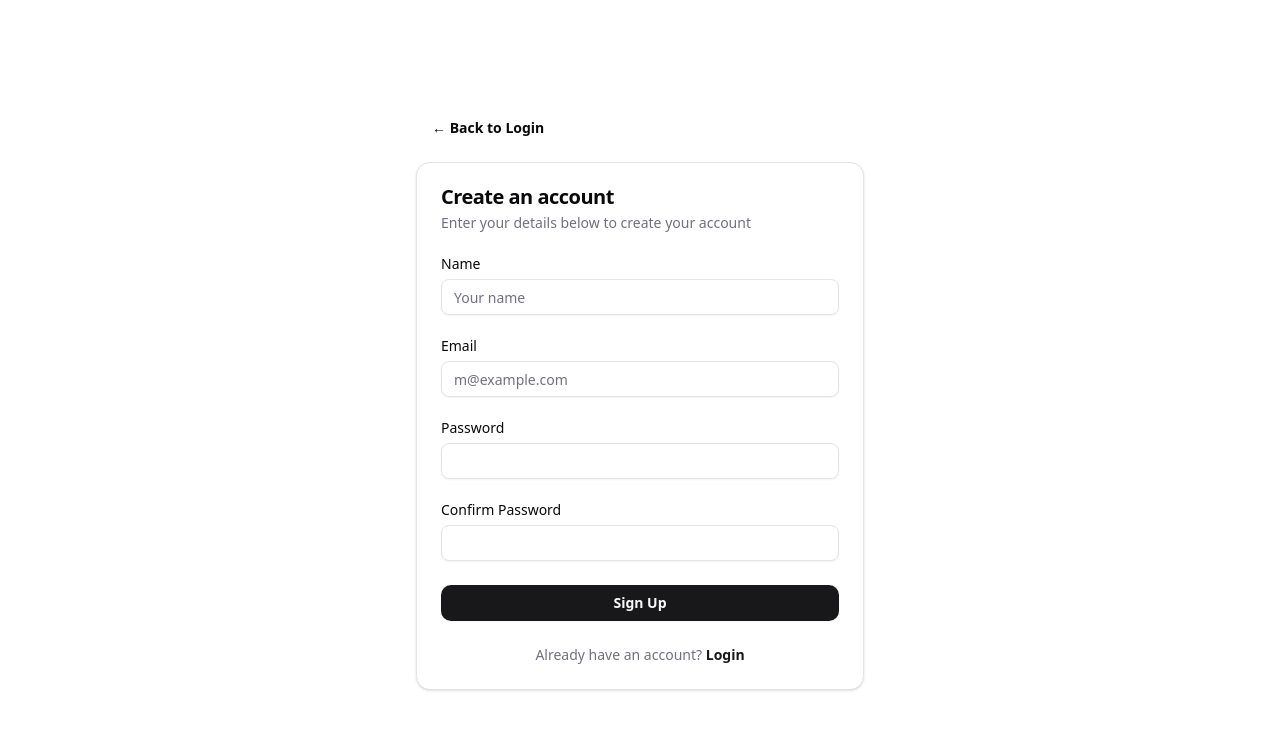
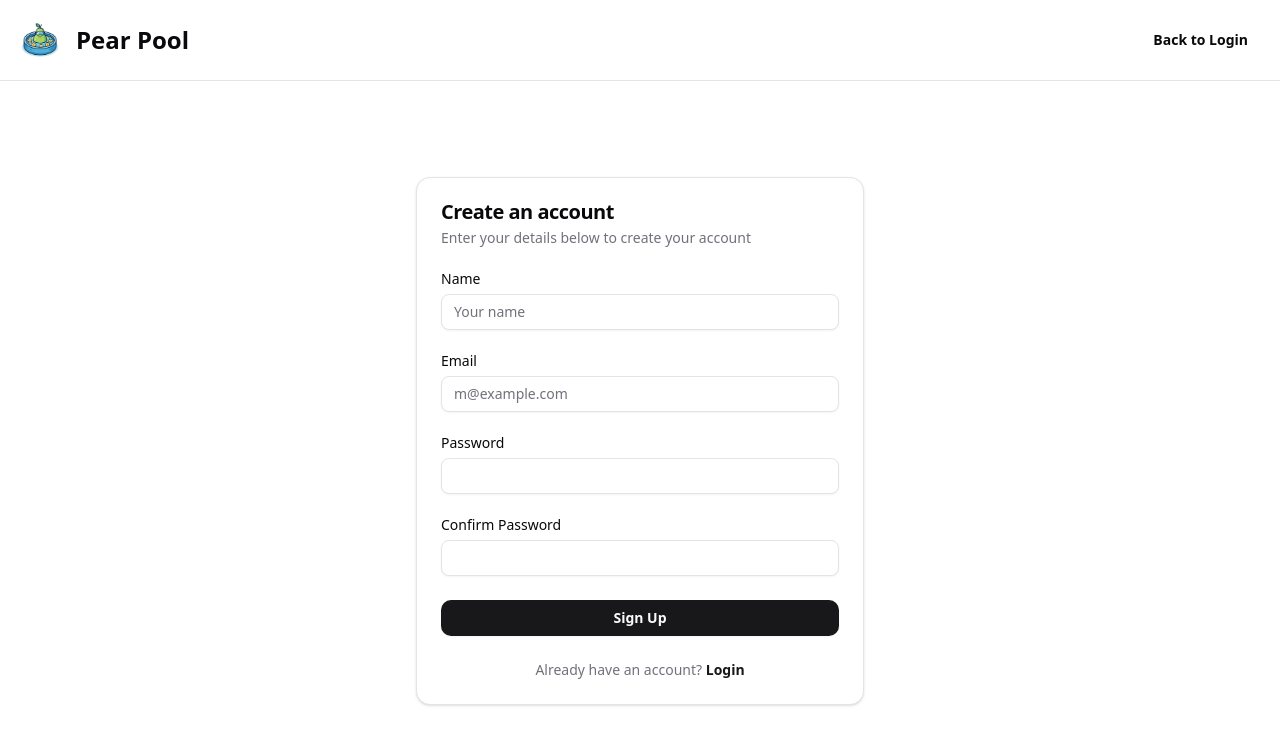
Before and after one commit to princhman/hyperliquid-hack, a SvelteKit app: page /signup in a window 1280 px wide. Shown: the top 744 px of the page. Built offline with nearby package versions, Linux system fonts and the light colour scheme.

Commit message:
fixed logo and other redundant buttons

```diff
--- a/src/routes/+page.svelte
+++ b/src/routes/+page.svelte
@@ -2,6 +2,7 @@
     import { Button } from "$lib/components/ui/button";
     import * as Card from "$lib/components/ui/card";
     import { goto } from "$app/navigation";
+    import pearPoolLogo from "$lib/assets/logo-no-bg.jpg";
     import {
         auth,
         isConnected,
@@ -164,9 +165,12 @@
         <div
             class="container mx-auto px-4 py-4 flex items-center justify-between"
         >
-            <h1 class="text-2xl font-bold">
-                <a href="/">Pear Pool</a>
-            </h1>
+            <div class="flex items-center">
+                <img src={pearPoolLogo} alt="Pear Pool Logo" class="h-12 w-12 mr-3 object-contain" />
+                <h1 class="text-2xl font-bold leading-none">
+                    <a href="/">Pear Pool</a>
+                </h1>
+            </div>
             <nav class="flex gap-4">
                 <Button variant="ghost" href="/how-it-works"
                     >How it Works</Button
--- a/src/routes/how-it-works/+page.svelte
+++ b/src/routes/how-it-works/+page.svelte
@@ -1,17 +1,19 @@
 <script lang="ts">
 	import { Button } from "$lib/components/ui/button";
 	import * as Card from "$lib/components/ui/card";
+	import pearPoolLogo from "$lib/assets/logo-no-bg.jpg";
 </script>
 
 <div class="min-h-screen bg-background flex flex-col">
 	<header class="border-b">
 		<div class="container mx-auto px-4 py-4 flex items-center justify-between">
-			<h1 class="text-2xl font-bold">
-				<a href="/">Pear Pool</a>
-			</h1>
-			<nav class="flex gap-4">
-				<Button variant="ghost" href="/how-it-works">How it Works</Button>
-			</nav>
+			<div class="flex items-center">
+				<img src={pearPoolLogo} alt="Pear Pool Logo" class="h-12 w-12 mr-3 object-contain" />
+				<h1 class="text-2xl font-bold leading-none">
+                    <a href="/">Pear Pool</a>
+                </h1>
+			</div>
+
 		</div>
 	</header>
 
--- a/src/routes/learn-more/+page.svelte
+++ b/src/routes/learn-more/+page.svelte
@@ -1,13 +1,17 @@
 <script lang="ts">
 	import { Button } from "$lib/components/ui/button";
+	import pearPoolLogo from "$lib/assets/logo-no-bg.jpg";
 </script>
 
 <div class="min-h-screen bg-background flex flex-col">
 	<header class="border-b">
 		<div class="container mx-auto px-4 py-4 flex items-center justify-between">
-			<h1 class="text-2xl font-bold">
-				<a href="/">Pear Pool</a>
-			</h1>
+			<div class="flex items-center">
+				<img src={pearPoolLogo} alt="Pear Pool Logo" class="h-12 w-12 mr-3 object-contain" />
+				<h1 class="text-2xl font-bold leading-none">
+					<a href="/">Pear Pool</a>
+				</h1>
+			</div>
 			<nav class="flex gap-4">
 				<Button variant="ghost" href="/how-it-works">How it Works</Button>
 			</nav>
--- a/src/routes/lobby/+page.svelte
+++ b/src/routes/lobby/+page.svelte
@@ -1,14 +1,18 @@
 <script lang="ts">
 	import { Button } from "$lib/components/ui/button";
 	import * as Card from "$lib/components/ui/card";
+	import pearPoolLogo from "$lib/assets/logo-no-bg.jpg";
 </script>
 
 <div class="min-h-screen bg-background flex flex-col">
 	<header class="border-b">
 		<div class="container mx-auto px-4 py-4 flex items-center justify-between">
-			<h1 class="text-2xl font-bold">
-				<a href="/">Pear Pool</a>
-			</h1>
+			<div class="flex items-center">
+				<img src={pearPoolLogo} alt="Pear Pool Logo" class="h-12 w-12 mr-3 object-contain" />
+				<h1 class="text-2xl font-bold leading-none">
+					<a href="/">Pear Pool</a>
+				</h1>
+			</div>
 			<nav class="flex gap-4">
 				<Button variant="ghost" href="/how-it-works">How it Works</Button>
 				<Button variant="ghost" href="/lobby">Lobby</Button>
--- a/src/routes/profile/+page.svelte
+++ b/src/routes/profile/+page.svelte
@@ -4,6 +4,7 @@
 	import { Input } from "$lib/components/ui/input";
 	import { Label } from "$lib/components/ui/label";
 	import { goto } from '$app/navigation';
+	import pearPoolLogo from "$lib/assets/logo-no-bg.jpg";
 	import { convex, api } from "$lib/convex";
 	import { onMount } from "svelte";
 
@@ -134,9 +135,12 @@
 <div class="min-h-screen bg-background flex flex-col">
 	<header class="border-b">
 		<div class="container mx-auto px-4 py-4 flex items-center justify-between">
-			<h1 class="text-2xl font-bold">
-				<a href="/">Pear Pool</a>
-			</h1>
+			<div class="flex items-center">
+				<img src={pearPoolLogo} alt="Pear Pool Logo" class="h-12 w-12 mr-3 object-contain" />
+				<h1 class="text-2xl font-bold leading-none">
+					<a href="/">Pear Pool</a>
+				</h1>
+			</div>
 			<nav class="flex gap-4">
 				<Button variant="ghost" href="/lobby">Back to Lobby</Button>
 				<Button variant="outline" onclick={handleLogout}>Logout</Button>
--- a/src/routes/signup/+page.svelte
+++ b/src/routes/signup/+page.svelte
@@ -4,6 +4,7 @@
 	import { Input } from "$lib/components/ui/input";
 	import { Label } from "$lib/components/ui/label";
 	import { goto } from '$app/navigation';
+	import pearPoolLogo from "$lib/assets/logo-no-bg.jpg";
 
 	let name = $state('');
 	let email = $state('');
@@ -42,11 +43,23 @@
 	}
 </script>
 
-<div class="min-h-screen bg-background flex items-center justify-center p-4">
+<div class="min-h-screen bg-background flex flex-col">
+	<header class="border-b">
+		<div class="container mx-auto px-4 py-4 flex items-center justify-between">
+			<div class="flex items-center">
+				<img src={pearPoolLogo} alt="Pear Pool Logo" class="h-12 w-12 mr-3 object-contain" />
+				<h1 class="text-2xl font-bold leading-none">
+					<a href="/">Pear Pool</a>
+				</h1>
+			</div>
+			<nav class="flex gap-4">
+				<Button variant="ghost" href="/">Back to Login</Button>
+			</nav>
+		</div>
+	</header>
+
+	<main class="flex-1 flex items-center justify-center p-4">
 	<div class="w-full max-w-md space-y-4">
-		<Button variant="ghost" href="/" class="gap-2">
-			← Back to Login
-		</Button>
 
 		<Card.Root>
 			<Card.Header>
@@ -104,4 +117,5 @@
 			</Card.Footer>
 		</Card.Root>
 	</div>
+	</main>
 </div>
```
Also changed, not shown: src/lib/assets/logo-no-bg.jpg (added).
